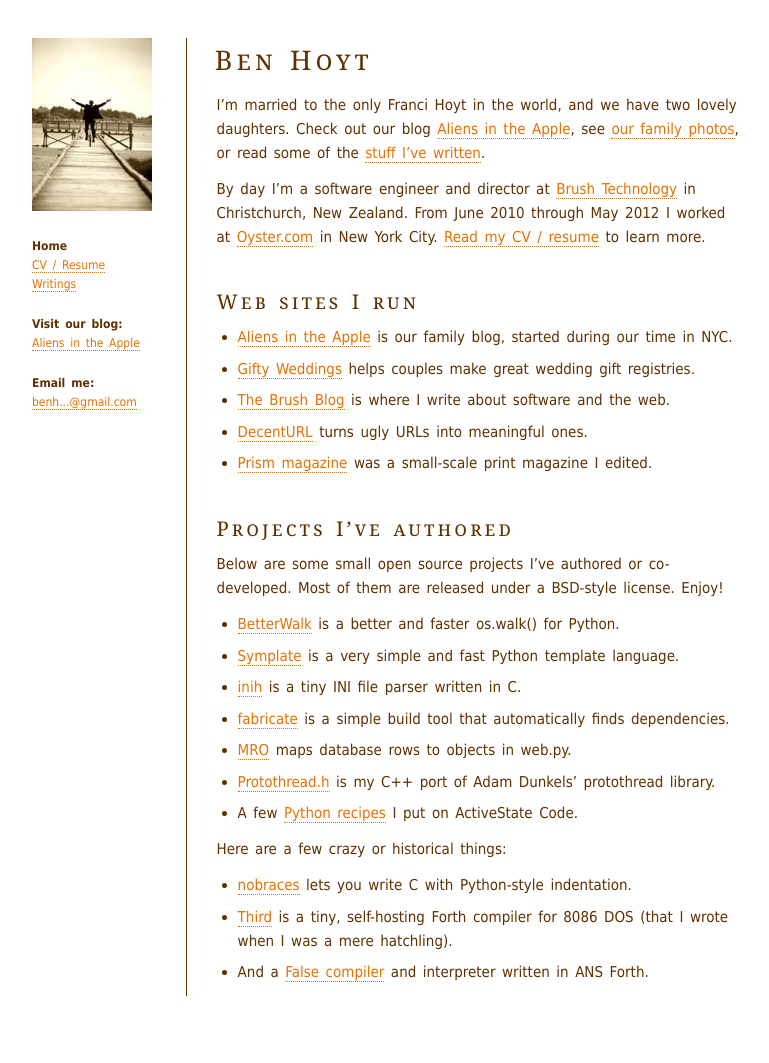
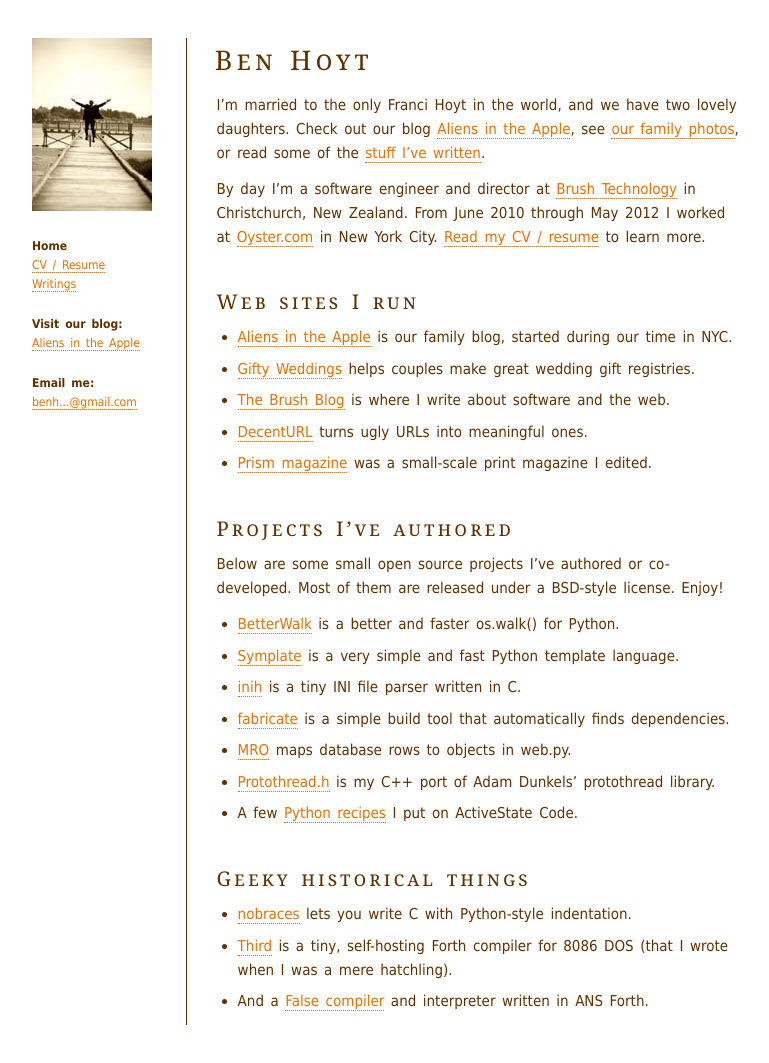
Before and after one commit to benhoyt/benhoyt.github.com, a Jekyll site: the page built from index.html, in a window 1280 px wide. Shown: the whole page, without its empty margins (248-1017 px from the left). Built offline with Jekyll 4.4.1, drawn with Linux system fonts in a browser that asks for light colours; before the commit the page ends 1034 px from its top, so only the background shows below that.

Commit message:
Header for crazy section

```diff
--- a/index.html
+++ b/index.html
@@ -33,7 +33,7 @@
  <li>A few <a href='http://code.activestate.com/recipes/users/4170919/'>Python recipes</a> I put on ActiveState Code.</li>
 </ul>
 
-<p>Here are a few crazy or historical things:</p>
+<h2 id='geeky'>Geeky historical things</h2>
 
 <ul>
  <li><a href='http://blog.brush.co.nz/2007/09/nobraces/'>nobraces</a> lets you write C with Python-style indentation.</li>
```
